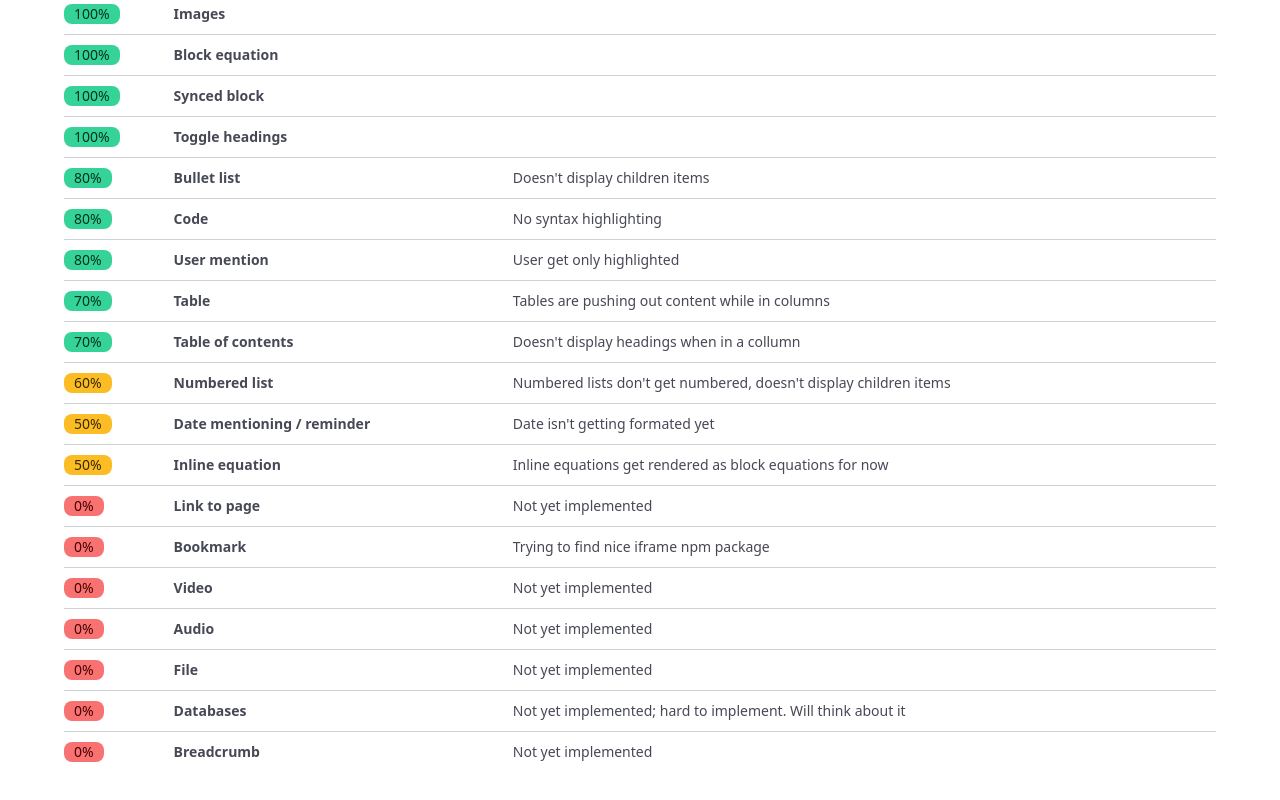
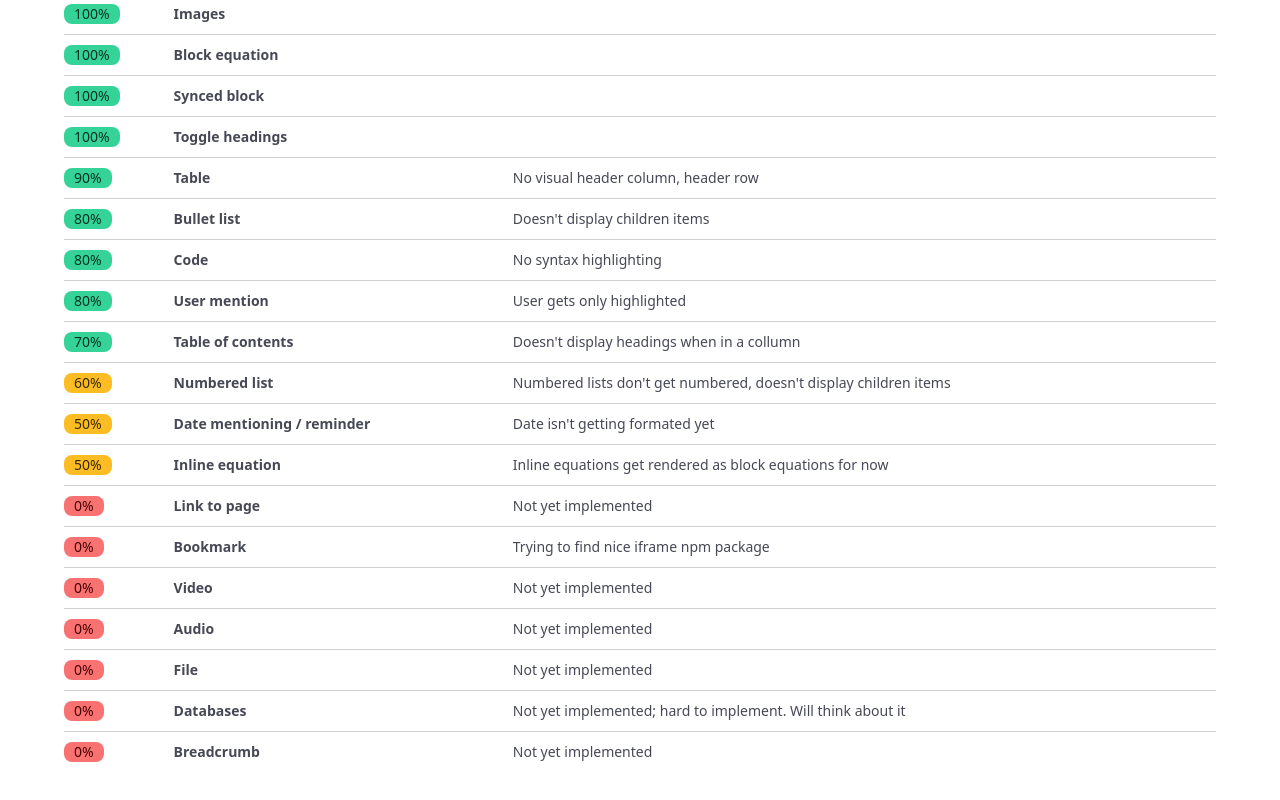
Before and after one commit to egrzeszczak/nuxt-3-notion, a Nuxt app: page / in a window 1280 px wide. Shown: the part 911-1711 px from the top of the page. Built offline with nearby package versions, Linux system fonts and the light colour scheme.

Commit message:
docs: :memo: progress change

```diff
--- a/pages/index.vue
+++ b/pages/index.vue
@@ -79,8 +79,8 @@ const components = ref([
 	},
 	{
 		name: "Table",
-		progress: 70,
-		comment: "Tables are pushing out content while in columns",
+		progress: 90,
+		comment: "No visual header column, header row",
 	},
 	{
 		name: "Bullet list",
@@ -125,7 +125,7 @@ const components = ref([
 	{
 		name: "User mention",
 		progress: 80,
-		comment: "User get only highlighted",
+		comment: "User gets only highlighted",
 	},
 	{
 		name: "Page mentioning",
```
